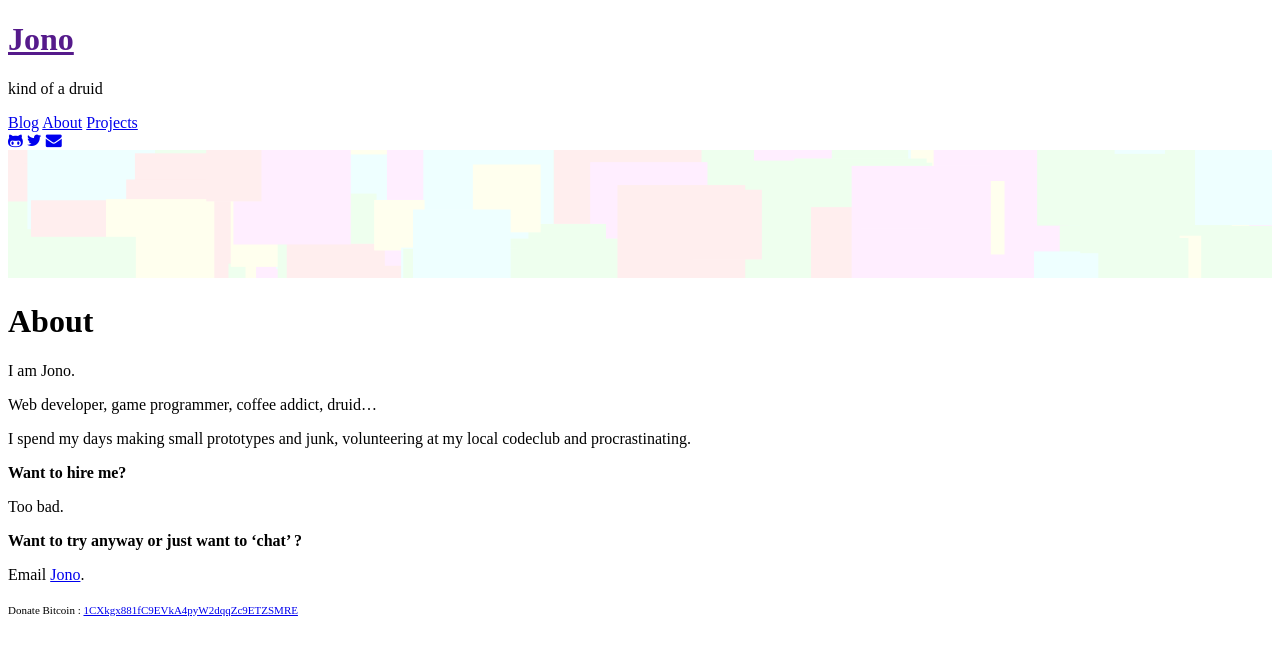
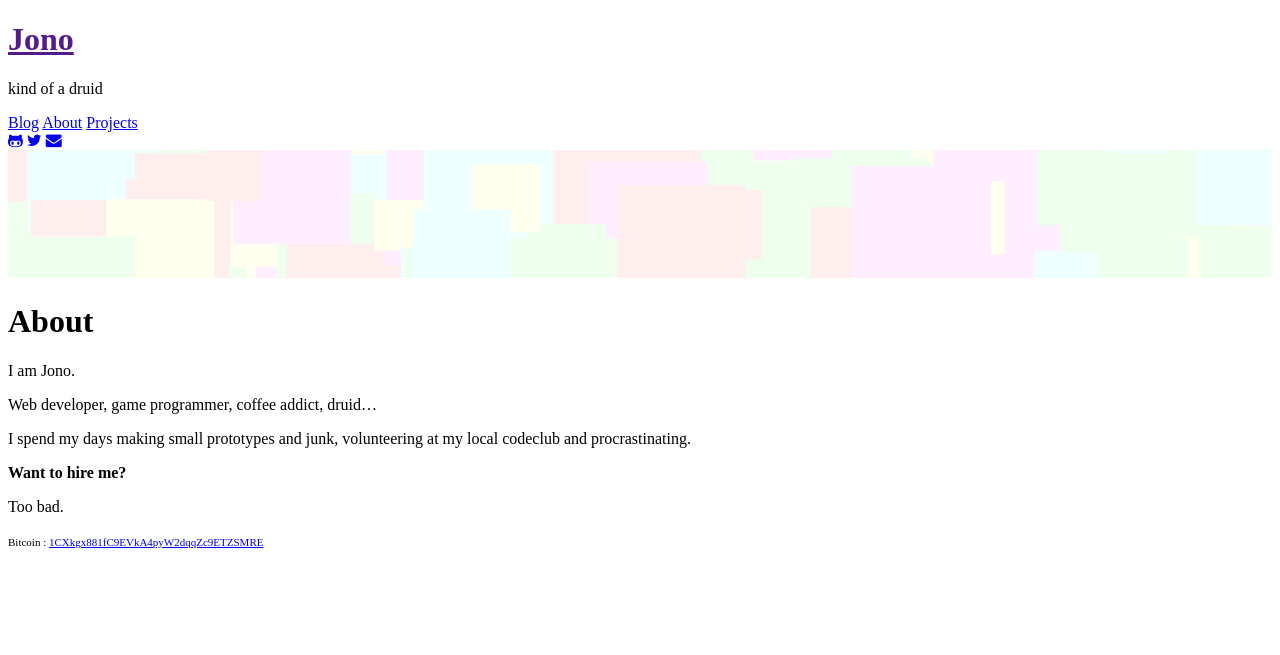
Before and after one commit to foopod/blog-2.0, a Jekyll site: the page built from about.md, in a window 1280 px wide. Shown: the top 655 px of the page. Built offline with Jekyll 4.4.1, drawn with Linux system fonts in a browser that asks for light colours; nearby versions of some CDN libraries; some web fonts are replaced.

Commit message:
Update about.md

```diff
--- a/about.md
+++ b/about.md
@@ -13,8 +13,4 @@ I spend my days making small prototypes and junk, volunteering at my local codec
 
 Too bad.
 
-**Want to try anyway or just want to 'chat' ?**
-
-Email <a href="mailto:jonathonshields@gmail.com">Jono</a>.
-
-<span style="font-size:11px">Donate Bitcoin : <a href="bitcoin:1CXkgx881fC9EVkA4pyW2dqqZc9ETZSMRE?label=Jono%20says%20thanks!">1CXkgx881fC9EVkA4pyW2dqqZc9ETZSMRE</a></span>
+<span style="font-size:11px">Bitcoin : <a href="bitcoin:1CXkgx881fC9EVkA4pyW2dqqZc9ETZSMRE?label=Jono%20says%20thanks!">1CXkgx881fC9EVkA4pyW2dqqZc9ETZSMRE</a></span>
```
